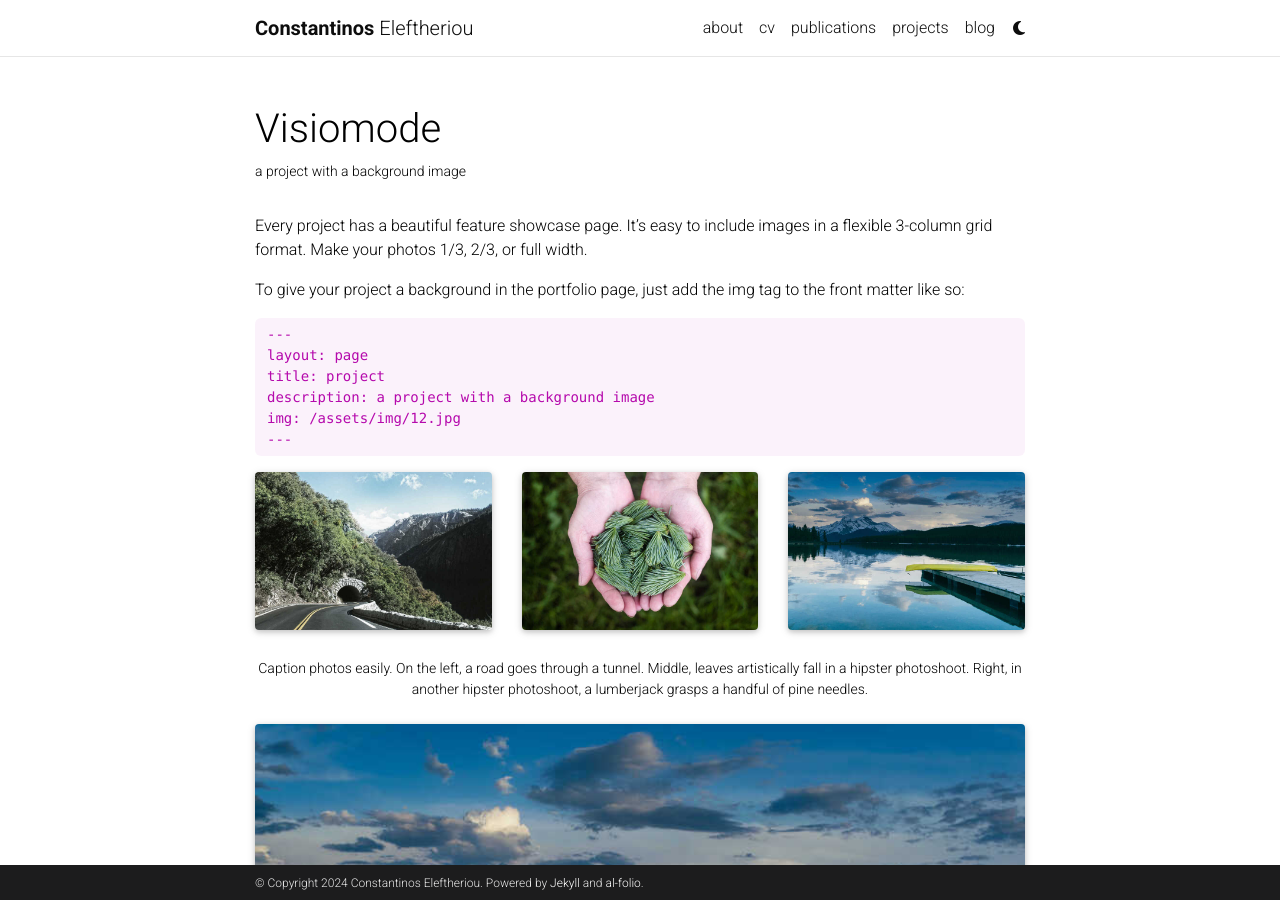
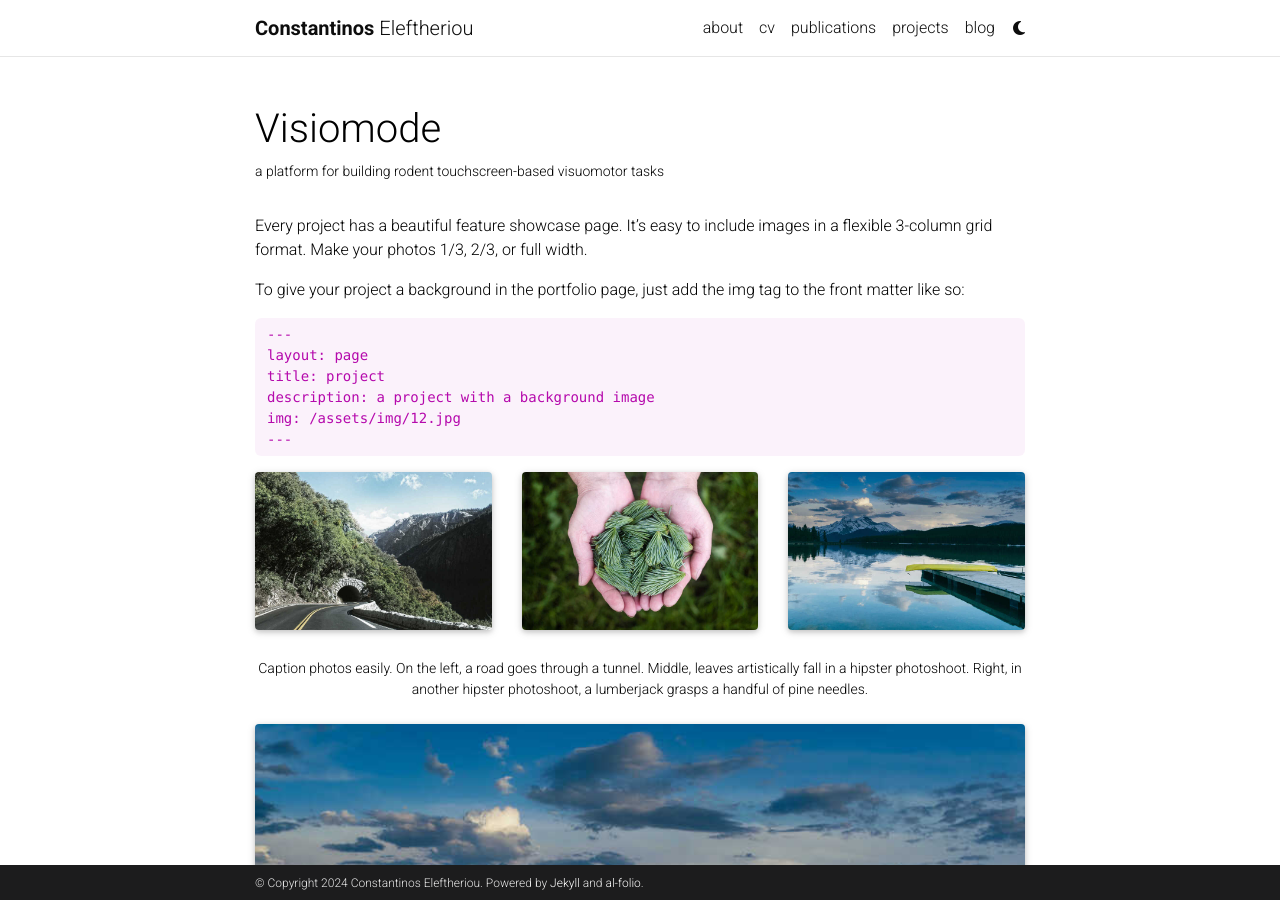
Before and after one commit to celefthe/celefthe.github.io, a Jekyll site: the page built from _projects/1_visiomode.md, in a window 1280 px wide and 900 px high. Built offline with Jekyll 4.4.1, drawn with Linux system fonts in a browser that asks for light colours; full-size pictures stand in for the smaller copies a plugin makes; comment, search, counter and statistics services are not loaded; a style sheet for code colours, icons or effects is not loaded.

```diff
--- a/_projects/1_visiomode.md
+++ b/_projects/1_visiomode.md
@@ -1,8 +1,8 @@
 ---
 layout: page
 title: Visiomode
-description: a project with a background image
-img: assets/img/12.jpg
+description: a platform for building rodent touchscreen-based visuomotor tasks
+img: assets/img/publication_preview/visiomode_logo.png
 importance: 1
 category: software
 related_publications: eleftheriou2023
```
Also changed, not shown: _includes/head.html (line endings or trailing spaces).
